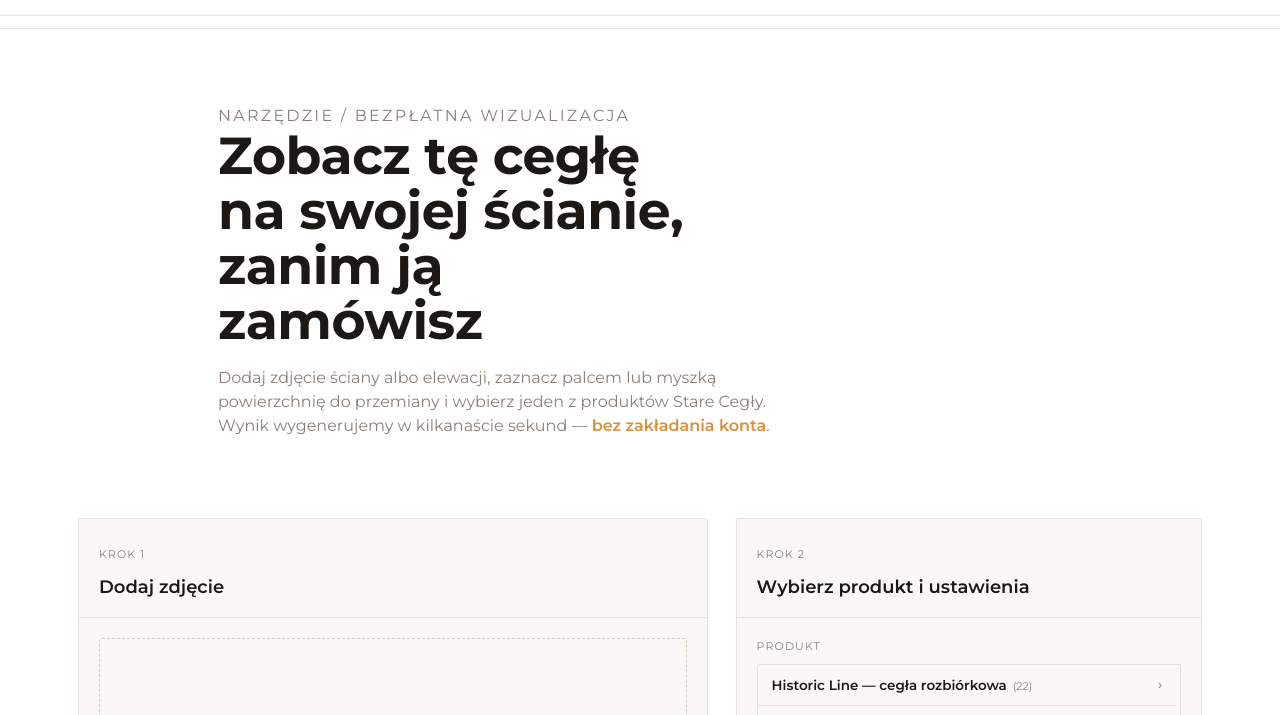
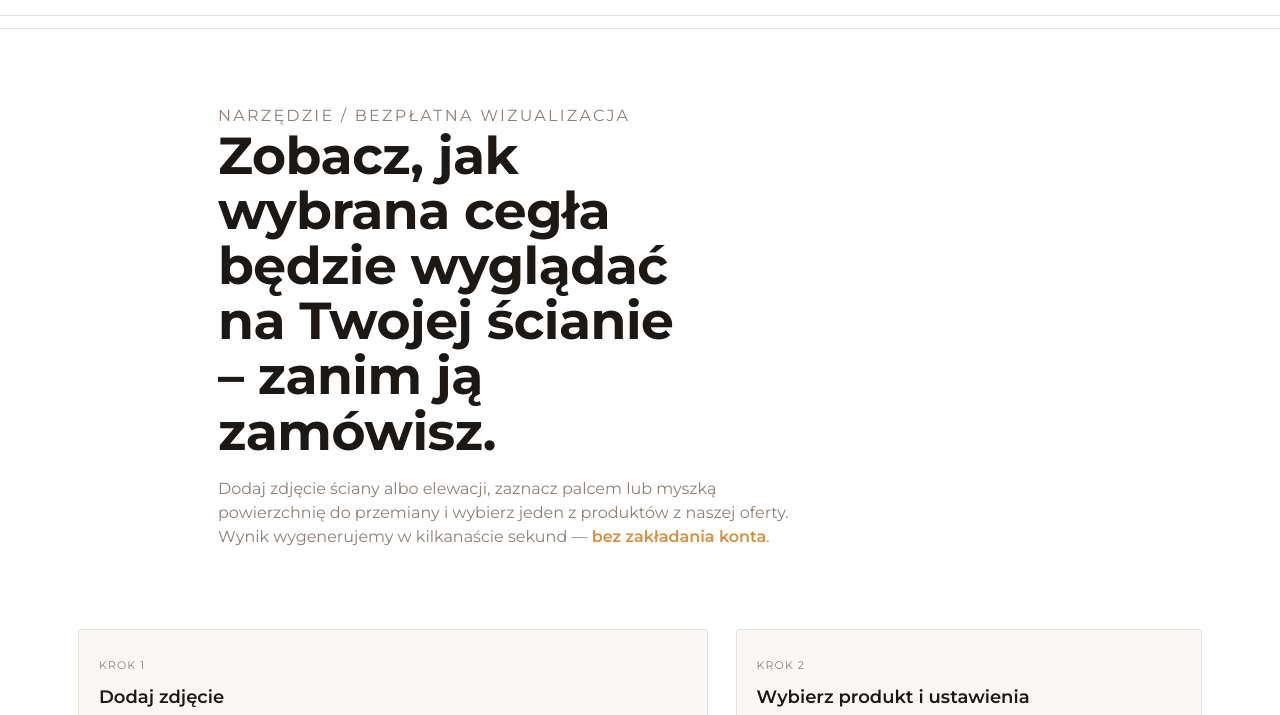
Before and after one commit to marketingstarecegly-rgb/generator, a website: page index.html in a window 1280 px wide. Shown: the part 53-768 px from the top of the page. Drawn offline with Linux system fonts and the light colour scheme.

Commit message:
Update index.html

```diff
--- a/index.html
+++ b/index.html
@@ -365,8 +365,8 @@
 
 <section class="hero">
   <p class="hero-eyebrow">Narzędzie / bezpłatna wizualizacja</p>
-  <h1>Zobacz tę cegłę na swojej ścianie, zanim ją zamówisz</h1>
-  <p>Dodaj zdjęcie ściany albo elewacji, zaznacz palcem lub myszką powierzchnię do przemiany i wybierz jeden z produktów Stare Cegły. Wynik wygenerujemy w kilkanaście sekund — <strong>bez zakładania konta</strong>.</p>
+  <h1>Zobacz, jak wybrana cegła będzie wyglądać na Twojej ścianie – zanim ją zamówisz.</h1>
+  <p>Dodaj zdjęcie ściany albo elewacji, zaznacz palcem lub myszką powierzchnię do przemiany i wybierz jeden z produktów z naszej oferty. Wynik wygenerujemy w kilkanaście sekund — <strong>bez zakładania konta</strong>.</p>
 </section>
 
 <div class="studio">
```
